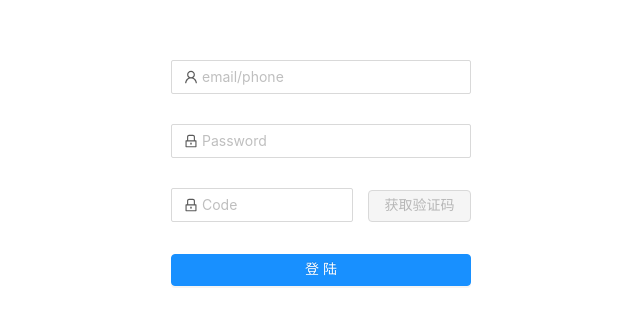
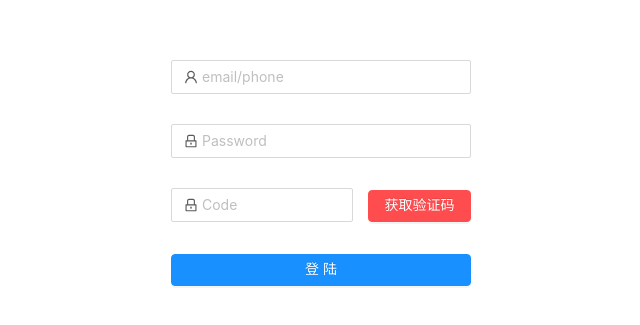
Before and after one commit to Toto-D/admin-system, a React app: page / in a window 1280 px wide. Shown: the part 243-568 px from the top of the page, without its empty margins (319-959 px from the left). Built offline with nearby package versions, Linux system fonts and the light colour scheme.

Commit message:
登陆-获取验证码组件抽取

```diff
--- /dev/null
+++ b/src/components/code/index.js
@@ -0,0 +1,95 @@
+import React, { Component } from "react";
+import {Button, message} from "antd";
+import {GetCode} from "../../api/account";
+let timer = null;
+
+
+class Code extends Component{
+    constructor() {
+        super();
+        this.state = {
+            username:'',
+            code_button_disabled:false,
+            button_text:'获取验证码',
+            code_button_loading:false
+
+        };
+
+    }
+    componentWillReceiveProps({username}){
+        this.setState({
+            username
+        })
+    };
+
+    //组件销毁前
+    componentWillUnmount() {
+        clearInterval(timer)
+    }
+
+    //验证码倒计时
+    countDown = () => {
+
+        let sec = 60;
+        this.setState({
+            code_button_loading:false,
+            code_button_disabled:true,
+            button_text:`${sec}S`
+
+        });
+        timer = setInterval(()=>{
+            sec--;
+
+            if(sec===0){
+                this.setState({
+                    button_text:'重新获取',
+                    code_button_disabled:false
+                });
+                //清除定时器
+                clearInterval(timer);
+                return false
+            }
+            //setState 更新将局部重新渲染dom
+            this.setState({
+                button_text:`${sec}S`
+            })
+        },1000)
+    };
+    //获取验证码
+    getCode = ()=>{
+        console.log("state"+this.state.username + "props"+this.props.username);
+        //如果没有用户名则拦截点击获取验证码按钮
+        if(!this.state.username){
+            console.log("message"+this.state.username);
+            message.warning('用户名不能为空');
+            return false
+        }
+        this.setState({
+            code_button_loading:true,
+            code_button_text:'发送中'
+        });
+        const requestDate = {
+            username:this.state.username,
+            module:'login'
+        };
+        GetCode(requestDate).then(response=>{
+            //执行倒计时
+            console.log('counter start');
+            this.countDown();
+        }).catch(error=>{
+            this.setState({
+                code_button_loading:false,
+                code_button_text:'重新获取'
+            })
+        });
+    };
+
+    render() {
+        const {code_button_loading,button_text,code_button_disabled} = this.state;
+        return (
+            <Button disabled={code_button_disabled} loading={code_button_loading} onClick={this.getCode} type='primary' danger block > {button_text} </Button>
+        )
+    }
+}
+
+export default Code
--- a/src/views/login/loginFrom.js
+++ b/src/views/login/loginFrom.js
@@ -9,6 +9,9 @@ import {validate_emails} from '../../utils/validate'
 
 // api
 import { Login, GetCode } from '../../api/account'
+
+//getcode
+import Code from '../../components/code/index'
 
 
 class LoginFrom extends Component{
@@ -100,7 +103,6 @@ class LoginFrom extends Component{
     };
 
     render() {
-        const {code_button_loading,code_button_text,code_button_disabled} = this.state;
         const _this = this;
         return (
                 <Fragment>
@@ -205,8 +207,8 @@ class LoginFrom extends Component{
                                         />
                                     </Col>
                                     <Col span={9} >
-                                        <Button   disabled={code_button_disabled} onClick={this.getCode} type="primary" danger block loading={code_button_loading}>{code_button_text}</Button>
-                                        {/*<Button  type="primary" danger block disabled={this.state.code_button_disabled}>获取验证码</Button>*/}
+                                        <Code username={this.state.username} />
+                                        {/*<Button disabled={this.state.code_button_disabled} onClick={this.getCode} type="primary" danger block loading={this.state.code_button_loading}>{this.state.code_button_text}</Button>*/}
                                     </Col>
                                 </Row>
                             </Form.Item>
--- a/src/views/login/registerFrom.js
+++ b/src/views/login/registerFrom.js
@@ -4,11 +4,15 @@ import { Form, Input, Button, Row, Col, } from 'antd';
 
 // 这里是icon组件，用法可以搜索看代码
 import { UserOutlined, LockOutlined } from '@ant-design/icons';
+//getcode
+import Code from '../../components/code/index'
 
 class RegisterFrom extends Component{
     constructor(props) {
         super(props);
-        this.state = {}
+        this.state = {
+            username:''
+        }
     }
     onFinish = (value) => {
         console.log('onFinish-register'+value)
@@ -89,7 +93,8 @@ class RegisterFrom extends Component{
                                     />
                                 </Col>
                                 <Col span={9} >
-                                    <Button type="primary" danger>获取验证码</Button>
+                                    <Code username={this.state.username}/>
+                                    {/*<Button type="primary" danger>获取验证码</Button>*/}
                                 </Col>
                             </Row>
                         </Form.Item>
```
Also changed, not shown: 1 other file (tests, documents, lock files or other folders).
